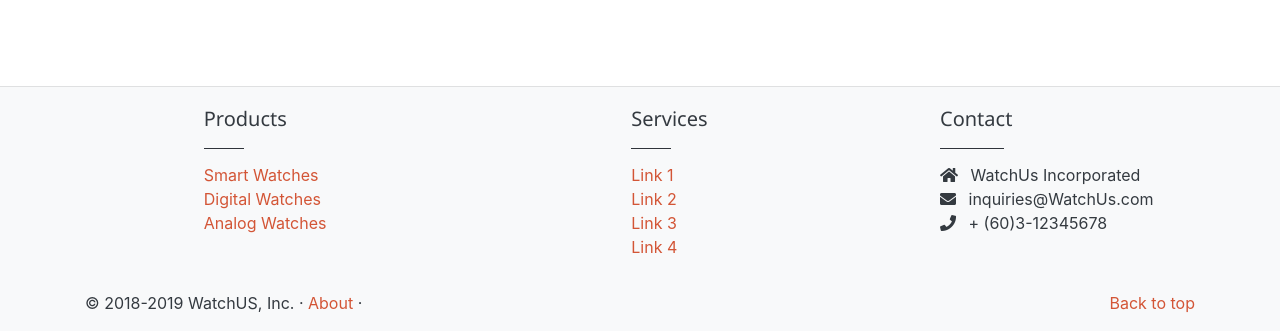
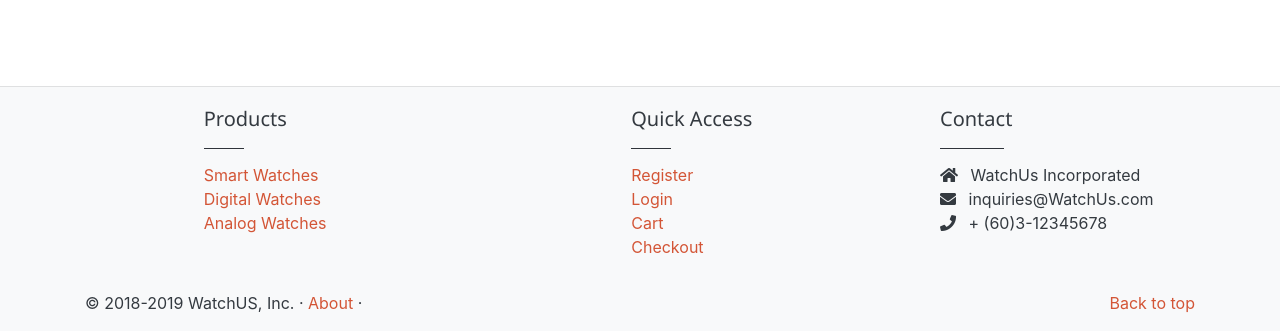
Before and after one commit to Davidchowrj/WEB_WatchUs, a PHP site: page /index.php in a window 1280 px wide. Shown: the part 2068-2399 px from the top of the page. Run offline with PHP 8.4, Linux system fonts and the light colour scheme; some libraries are stand-ins or nearby versions; some web fonts are replaced.

Commit message:
final final version

```diff
--- a/checkout.php
+++ b/checkout.php
@@ -1,5 +1,5 @@
 <?php
-
+session_start();
 $item_total = 0;
 $title = "Checkout | WatchUs ";
 $page = "Checkout ";
--- a/includes/footer.php
+++ b/includes/footer.php
@@ -8,21 +8,21 @@
         <h5 class="mt-3">Products</h5>
         <hr class="bg-dark mb-2 mt-0 d-inline-block mx-auto w-25">
         <ul class="list-unstyled">
-          <li><a href="">Smart Watches</a></li>
-          <li><a href="">Digital Watches</a></li>
+          <li><a href="./smartWatch.php">Smart Watches</a></li>
+          <li><a href="./DigitalWatch.php">Digital Watches</a></li>
           <li><a href="./analog.php">Analog Watches</a></li>
         </ul>
       </div>
 
 
       <div class="col-md-4 col-lg-4 col-xl-2 mx-auto">
-        <h5 class="mt-3">Services</h5>
+        <h5 class="mt-3">Quick Access</h5>
         <hr class="bg-dark mb-2 mt-0 d-inline-block mx-auto w-25">
         <ul class="list-unstyled">
-          <li><a href="">Link 1</a></li>
-          <li><a href="">Link 2</a></li>
-          <li><a href="">Link 3</a></li>
-          <li><a href="">Link 4</a></li>
+          <li><a href="register.php">Register</a></li>
+          <li><a href="login.php">Login</a></li>
+          <li><a href="cart.php">Cart</a></li>
+          <li><a href="checkout.php">Checkout</a></li>
         </ul>
       </div>
 
--- a/login.php
+++ b/login.php
@@ -119,7 +119,7 @@ if (isset($_POST['signin'])) {
 
 
 
-    $query = mysqli_query($db, "SELECT email FROM customers WHERE email='$email' and password='$password'");
+    $query = mysqli_query($db, "SELECT email FROM customers WHERE email='$email' and password=('$password')");
     if (mysqli_num_rows($query) != 0) {
         $_SESSION['login_user'] = $email;
         echo "<script type='text/javascript'>alert('Login Successful')</script>";
--- a/register.php
+++ b/register.php
@@ -136,7 +136,7 @@ include "includes/header.php";
 
 
 
-                $sql = "INSERT INTO customers(Fname, Lname, email, password, registration_date) VALUES ('" . $_POST["FName"] . "', '" . $_POST["LName"] . "', '" . $_POST["newemail"] . "' , '" . SHA1($_POST["newpassword"]) . "', NOW())";
+                $sql = "INSERT INTO customers(Fname, Lname, email, password, registration_date) VALUES ('" . $_POST["FName"] . "', '" . $_POST["LName"] . "', '" . $_POST["newemail"] . "' , '" . ($_POST["newpassword"]) . "', NOW())";
 
 
                 if (mysqli_query($conn, $sql)) {
```
